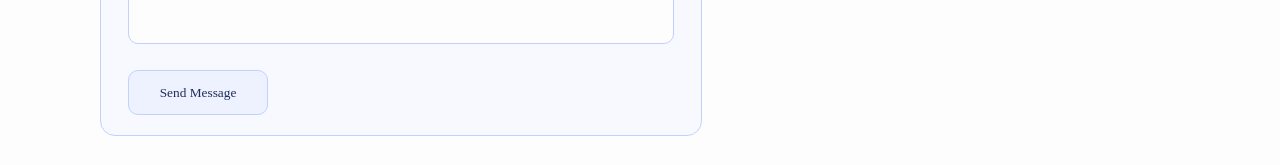
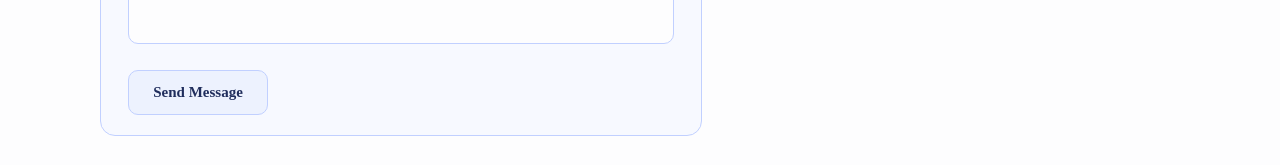
Before and after one commit to Youvataque/_Portfolio, a React (Create React App) app: page /contact in a window 1280 px wide. Shown: the part 504-669 px from the top of the page. Built offline with nearby package versions, Linux system fonts and the light colour scheme; a web font is replaced by a local one.

Commit message:
le dernier j'espère

```diff
--- a/src/css/component.css
+++ b/src/css/component.css
@@ -541,6 +541,8 @@ input:checked + .slider::after {
   margin-bottom: 20px;
   color: var(--primary-text-color);
   border-radius: 10px;
+  font-size: 15px;
+  font-weight: bold;
 }
 
 .SendEmailButton:hover{
```
